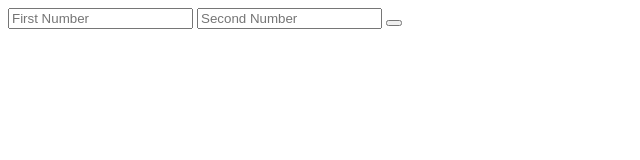
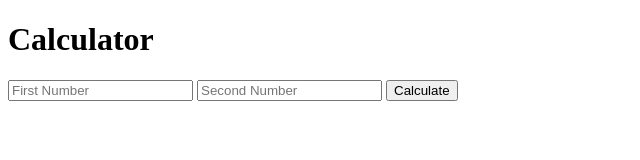
Before and after one commit to likhithaindukuri/Calculator, a website: page index.html in a window 1280 px wide. Shown: the whole page, without its empty margins (0-640 px from the left). Drawn offline with Linux system fonts and the light colour scheme.

Commit message:
Modified

```diff
--- a/calculator.js
+++ b/calculator.js
@@ -4,7 +4,7 @@ const express=require("express");
 const app=express();
 
 app.get("/",function(req,res){
-  console.log();(__dirname);
+  console.log(__dirname+"/index.html");
 });
 
 app.listen(3000,function(){
--- a/index.html
+++ b/index.html
@@ -5,11 +5,11 @@
     <title>Calculator</title>
   </head>
   <body>
-
+    <h1>Calculator</h1>
     <form action="index.html" method="post">
       <input type="text" name="num1" placeholder="First Number">
       <input type="text" name="num2" placeholder="Second Number">
-      <button type="button" name="Submit"></button>
+      <button type="button" name="Submit">Calculate</button>
 
     </form>
   </body>
```
